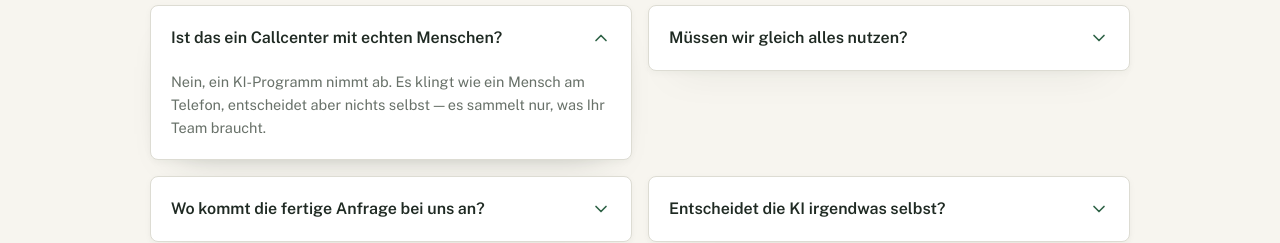
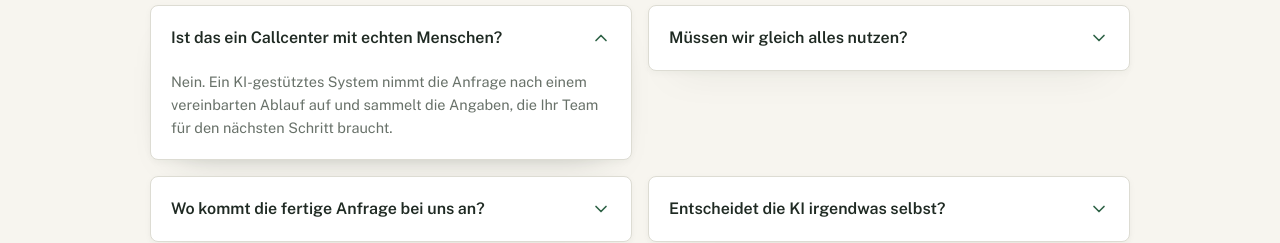
Before and after one commit to akdenizf/basemodul, a Next.js app in the folder web/: page / in a window 1280 px wide. Both pictures are taken after a click on the button "Ist das ein Callcenter mit echten Menschen?". Shown: the part 7732-7975 px from the top of the page. Built offline with nearby package versions, Linux system fonts and the light colour scheme.

Commit message:
feat(seo): publish homepage FAQ schema

```diff
--- /dev/null
+++ b/web/app/homepage-seo.ts
@@ -0,0 +1,60 @@
+export const homepageFaqs = [
+  {
+    question: "Ist das ein Callcenter mit echten Menschen?",
+    answer:
+      "Nein. Ein KI-gestütztes System nimmt die Anfrage nach einem vereinbarten Ablauf auf und sammelt die Angaben, die Ihr Team für den nächsten Schritt braucht.",
+  },
+  {
+    question: "Müssen wir gleich alles nutzen?",
+    answer:
+      "Nein. Sie starten mit einem Kanal, meistens dem Telefon. WhatsApp, Termine oder Fotos kommen erst dazu, wenn Sie das wollen.",
+  },
+  {
+    question: "Wo kommt die fertige Anfrage bei uns an?",
+    answer:
+      "Da, wo Sie heute schon arbeiten — E-Mail, WhatsApp oder eine Tabelle. Sie brauchen kein neues System.",
+  },
+  {
+    question: "Entscheidet die KI irgendwas selbst?",
+    answer:
+      "Nein. Sie sammelt Infos und gibt sie weiter. Zusagen, Angebote und Termine entscheidet immer Ihr Team.",
+  },
+  {
+    question: "Was passiert bei einem echten Notfall?",
+    answer:
+      "BaseModul erfasst die vereinbarten Angaben und leitet markierte Hinweise nach Ihrem definierten Ablauf an die zuständige Person weiter. Die Bewertung und Entscheidung trifft Ihr Betrieb.",
+  },
+  {
+    question: "Was kostet der Einstieg?",
+    answer:
+      "Ab 750 € einmalig für einen Kanal, plus 30 Tage testen. Details unten bei den Preisen.",
+  },
+] as const;
+
+export const homepageStructuredData = [
+  {
+    "@context": "https://schema.org",
+    "@type": "WebPage",
+    "@id": "https://www.basemodul.de/#webpage",
+    url: "https://www.basemodul.de/",
+    name: "BaseModul | Kundenanfragen für Handwerksbetriebe strukturieren",
+    description:
+      "BaseModul bringt Telefon, WhatsApp, Web-Anfragen und Fotos in einen strukturierten Vorgang für lokale Servicebetriebe.",
+    inLanguage: "de-DE",
+    isPartOf: { "@id": "https://www.basemodul.de/#website" },
+    about: { "@id": "https://www.basemodul.de/#organization" },
+  },
+  {
+    "@context": "https://schema.org",
+    "@type": "FAQPage",
+    "@id": "https://www.basemodul.de/#faq",
+    mainEntity: homepageFaqs.map((faq) => ({
+      "@type": "Question",
+      name: faq.question,
+      acceptedAnswer: {
+        "@type": "Answer",
+        text: faq.answer,
+      },
+    })),
+  },
+] as const;
--- a/web/app/page.tsx
+++ b/web/app/page.tsx
@@ -14,28 +14,12 @@ import { FaqSection } from "@/components/landing/FaqSection";
 import { LetsWorkTogether } from "@/components/landing/LetsWorkTogether";
 import { Footer } from "@/components/landing/Footer";
 import { FloatingCta } from "@/components/landing/FloatingCta";
+import { homepageStructuredData } from "./homepage-seo";
 
 const LiveDemoSection = dynamic(
   () => import("@/components/landing/LiveDemoSection").then((m) => ({ default: m.LiveDemoSection })),
   { ssr: false, loading: () => <div className="py-16 bg-paper" /> }
 );
-
-const structuredData = {
-  "@context": "https://schema.org",
-  "@graph": [
-    {
-      "@type": "WebPage",
-      "@id": "https://www.basemodul.de/#webpage",
-      url: "https://www.basemodul.de/",
-      name: "BaseModul | Kundenanfragen für Handwerksbetriebe strukturieren",
-      description:
-        "BaseModul bringt Telefon, WhatsApp, Web-Anfragen und Fotos in einen strukturierten Vorgang für lokale Servicebetriebe.",
-      inLanguage: "de-DE",
-      isPartOf: { "@id": "https://www.basemodul.de/#website" },
-      about: { "@id": "https://www.basemodul.de/#organization" },
-    },
-  ],
-};
 
 export const metadata: Metadata = {
   title: "BaseModul | Kundenanfragen für Handwerksbetriebe strukturieren",
@@ -70,7 +54,7 @@ export default function LandingPage() {
     <div className="flex min-h-[100dvh] flex-col overflow-x-clip bg-paper text-ink">
       <script
         type="application/ld+json"
-        dangerouslySetInnerHTML={{ __html: JSON.stringify(structuredData) }}
+        dangerouslySetInnerHTML={{ __html: JSON.stringify(homepageStructuredData) }}
       />
       <Navbar />
       <main className="flex-1 pt-[60px]">
--- a/web/components/landing/FaqSection.tsx
+++ b/web/components/landing/FaqSection.tsx
@@ -1,46 +1,14 @@
 "use client";
 
 import { useState } from "react";
-import { motion, AnimatePresence, Variants } from "framer-motion";
+import { motion, Variants } from "framer-motion";
 import { ChevronDown } from "lucide-react";
+import { homepageFaqs } from "@/app/homepage-seo";
 
 const item: Variants = {
   hidden: { opacity: 0, y: 20 },
   show: { opacity: 1, y: 0, transition: { type: "spring", stiffness: 200, damping: 24 } },
 };
-
-const faqItems = [
-  {
-    question: "Ist das ein Callcenter mit echten Menschen?",
-    answer:
-      "Nein, ein KI-Programm nimmt ab. Es klingt wie ein Mensch am Telefon, entscheidet aber nichts selbst — es sammelt nur, was Ihr Team braucht.",
-  },
-  {
-    question: "Müssen wir gleich alles nutzen?",
-    answer:
-      "Nein. Sie starten mit einem Kanal, meistens dem Telefon. WhatsApp, Termine oder Fotos kommen erst dazu, wenn Sie das wollen.",
-  },
-  {
-    question: "Wo kommt die fertige Anfrage bei uns an?",
-    answer:
-      "Da, wo Sie heute schon arbeiten — E-Mail, WhatsApp oder eine Tabelle. Sie brauchen kein neues System.",
-  },
-  {
-    question: "Entscheidet die KI irgendwas selbst?",
-    answer:
-      "Nein. Sie sammelt Infos und gibt sie weiter. Zusagen, Angebote und Termine entscheidet immer Ihr Team.",
-  },
-  {
-    question: "Was passiert bei einem echten Notfall?",
-    answer:
-      "Die KI fragt das Nötigste ab und ruft sofort Ihre Bereitschaft an. Die Entscheidung, was zu tun ist, trifft Ihr Betrieb.",
-  },
-  {
-    question: "Was kostet der Einstieg?",
-    answer:
-      "Ab 750 € einmalig für einen Kanal, plus 30 Tage testen. Details unten bei den Preisen.",
-  },
-];
 
 export function FaqSection() {
   const [open, setOpen] = useState<number | null>(null);
@@ -56,7 +24,7 @@ export function FaqSection() {
         </div>
 
         <div className="mx-auto grid max-w-[980px] grid-cols-1 gap-4 md:grid-cols-2">
-          {faqItems.map((faq, i) => {
+          {homepageFaqs.map((faq, i) => {
             const isOpen = open === i;
             return (
               <motion.div
@@ -68,6 +36,9 @@ export function FaqSection() {
                 className="glass-surface h-fit overflow-hidden rounded-lg"
               >
                 <button
+                  type="button"
+                  aria-expanded={isOpen}
+                  aria-controls={`homepage-faq-answer-${i}`}
                   onClick={() => setOpen(isOpen ? null : i)}
                   className="flex w-full items-center justify-between gap-4 p-5 text-left text-[16px] font-semibold text-ink"
                 >
@@ -77,19 +48,16 @@ export function FaqSection() {
                     className={`shrink-0 text-leafbright transition-transform duration-300 ${isOpen ? "rotate-180" : ""}`}
                   />
                 </button>
-                <AnimatePresence>
-                  {isOpen && (
-                    <motion.div
-                      initial={{ height: 0, opacity: 0 }}
-                      animate={{ height: "auto", opacity: 1 }}
-                      exit={{ height: 0, opacity: 0 }}
-                      transition={{ duration: 0.3, ease: [0.22, 1, 0.36, 1] }}
-                      className="overflow-hidden"
-                    >
-                      <p className="px-5 pb-5 text-[14.5px] leading-[1.6] text-inksoft">{faq.answer}</p>
-                    </motion.div>
-                  )}
-                </AnimatePresence>
+                <div
+                  id={`homepage-faq-answer-${i}`}
+                  className={`grid transition-[grid-template-rows,opacity] duration-300 ease-out ${
+                    isOpen ? "grid-rows-[1fr] opacity-100" : "grid-rows-[0fr] opacity-0"
+                  }`}
+                >
+                  <div className="overflow-hidden">
+                    <p className="px-5 pb-5 text-[14.5px] leading-[1.6] text-inksoft">{faq.answer}</p>
+                  </div>
+                </div>
               </motion.div>
             );
           })}
```
Also changed, not shown: 1 other file (tests, documents, lock files or other folders).
